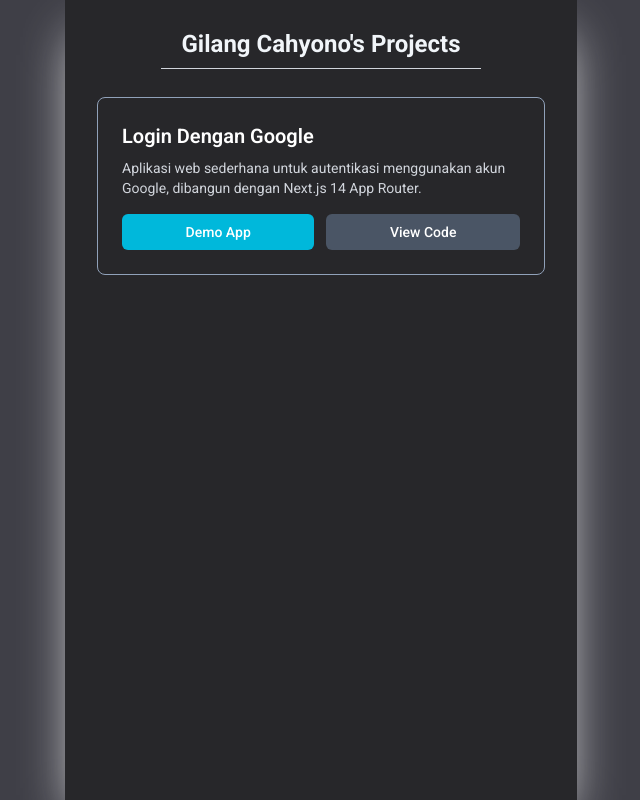
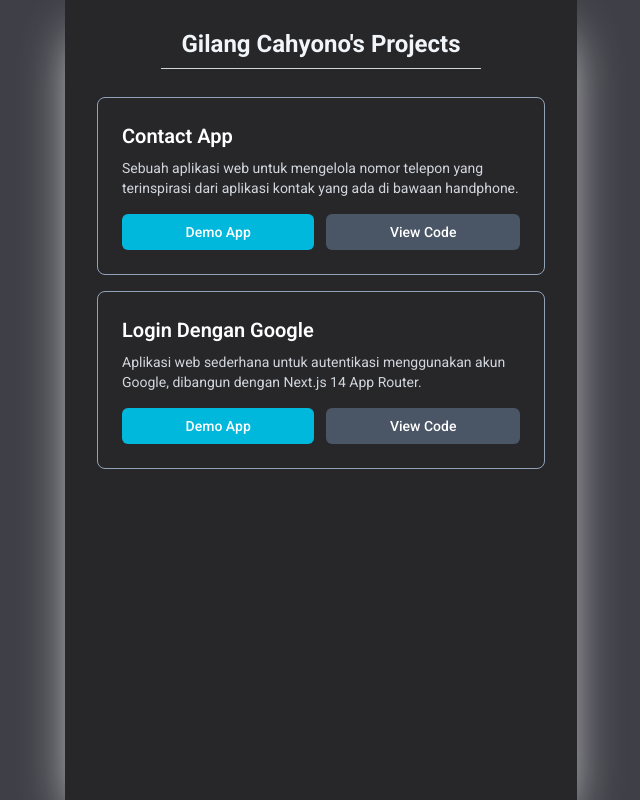
Before and after one commit to gilangcahyono/gilangcahyono.github.io, a website: page projects/index.html in a window 1280 px wide. Shown: the whole page, without its empty margins (319-959 px from the left). Drawn offline with Linux system fonts and the light colour scheme; a web font is replaced by a local one.

Commit message:
menambah 1 list project contactapp

```diff
--- a/projects/index.html
+++ b/projects/index.html
@@ -19,16 +19,35 @@
       </h1>
       <div class="max-w-xs mx-auto border-b border-gray-300 mb-7"></div>
 
-      <!-- <div
-        class="bg-cyan-500 text-center mx-5 rounded-lg py-2 hover:bg-white hover:-translate-y-1.5 transition-all duration-300 mb-5 hover:text-slate-900 hover:font-semibold text-slate-100"
+      <div
+        class="mx-auto max-w-md transform overflow-hidden rounded-lg bg-slate-7 00 border border-0.5 border-slate-400 transition duration-300 ease-in-out hover:scale-105 hover:shadow-xl hover:shadow-slate-500 hover:border-0 hover:border-t mb-4"
       >
-        <a
-          class="inline-block w-full"
-          href="https://login-google-nextjs14-2-28.vercel.app"
-          target="_blank"
-          >Login With Google Next.js 14 App Router</a
-        >
-      </div> -->
+        <div class="p-6">
+          <h3 class="mb-2 text-xl font-semibold text-white">Contact App</h3>
+          <p class="mb-4 text-sm text-gray-300">
+            Sebuah aplikasi web untuk mengelola nomor telepon yang terinspirasi
+            dari aplikasi kontak yang ada di bawaan handphone.
+          </p>
+          <div class="flex flex-col gap-3 sm:flex-row f">
+            <a
+              href="https://contactapp-alpha-pied.vercel.app"
+              target="_blank"
+              rel="noopener noreferrer"
+              class="inline-block flex-grow rounded-md bg-cyan-500 px-4 py-2 text-center text-sm font-medium text-white transition duration-300 ease-in-out hover:bg-cyan-600"
+            >
+              Demo App
+            </a>
+            <a
+              href="https://github.com/gilangcahyono/contactapp"
+              target="_blank"
+              rel="noopener noreferrer"
+              class="inline-block flex-grow rounded-md bg-gray-600 px-4 py-2 text-center text-sm font-medium text-white transition duration-300 ease-in-out hover:bg-gray-700"
+            >
+              View Code
+            </a>
+          </div>
+        </div>
+      </div>
 
       <div
         class="mx-auto max-w-md transform overflow-hidden rounded-lg bg-slate-7 00 border border-0.5 border-slate-400 transition duration-300 ease-in-out hover:scale-105 hover:shadow-xl hover:shadow-slate-500 hover:border-0 hover:border-t mb-4"
```
Also changed, not shown: style.css.
